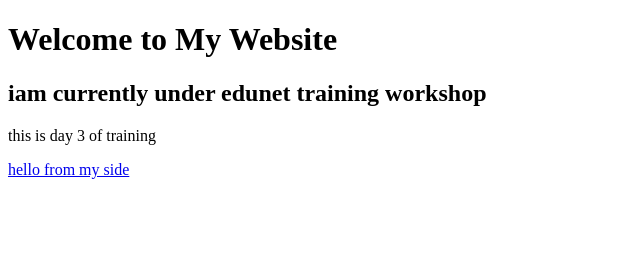
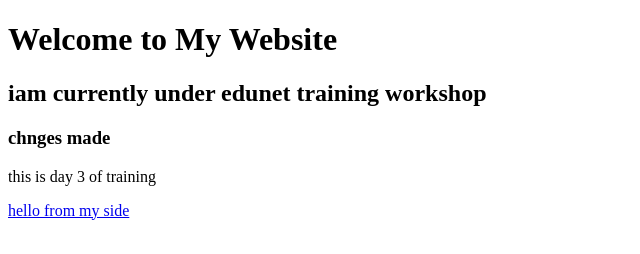
Before and after one commit to mahvishtarannum04-mt/edunet, a plain HTML site: page day3/index.html in a window 1280 px wide. Shown: the whole page, without its empty margins (0-640 px from the left). Drawn offline with Linux system fonts and the light colour scheme.

Commit message:
h3 chnges

```diff
--- a/day3/index.html
+++ b/day3/index.html
@@ -5,6 +5,7 @@
  <body>
  <h1>Welcome to My Website</h1>
 <h2>iam currently under edunet training workshop</h2>
+<h3>chnges made</h3>
 <p>this is day 3 of training</p>
  <a href="https://www.testing.com">hello from my side</a>
  </body>
```
